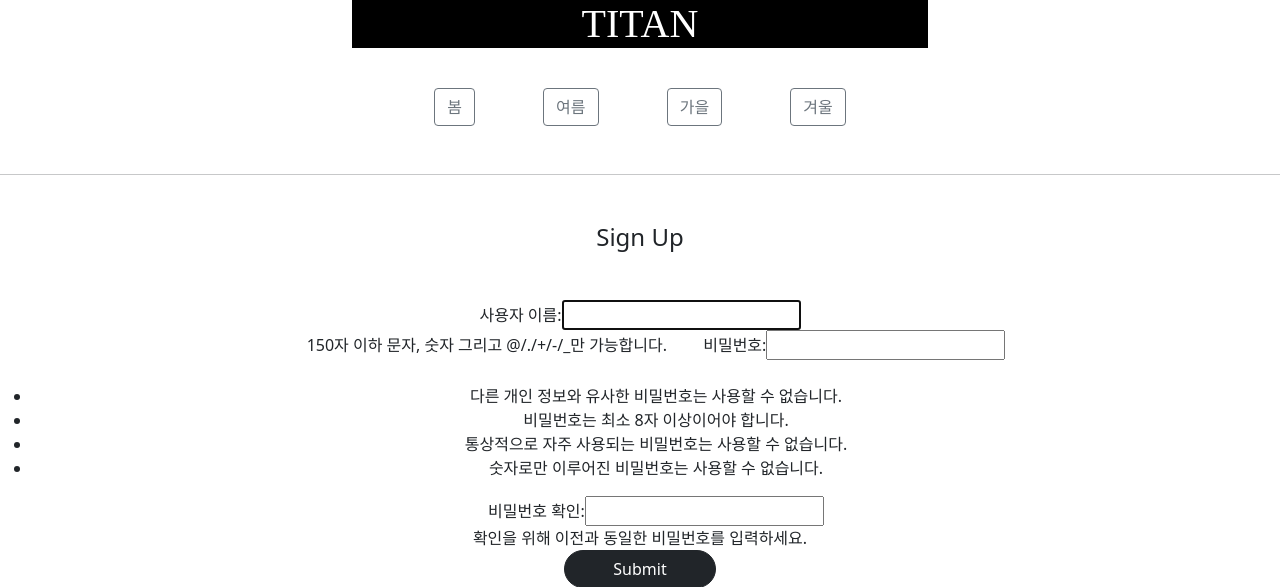
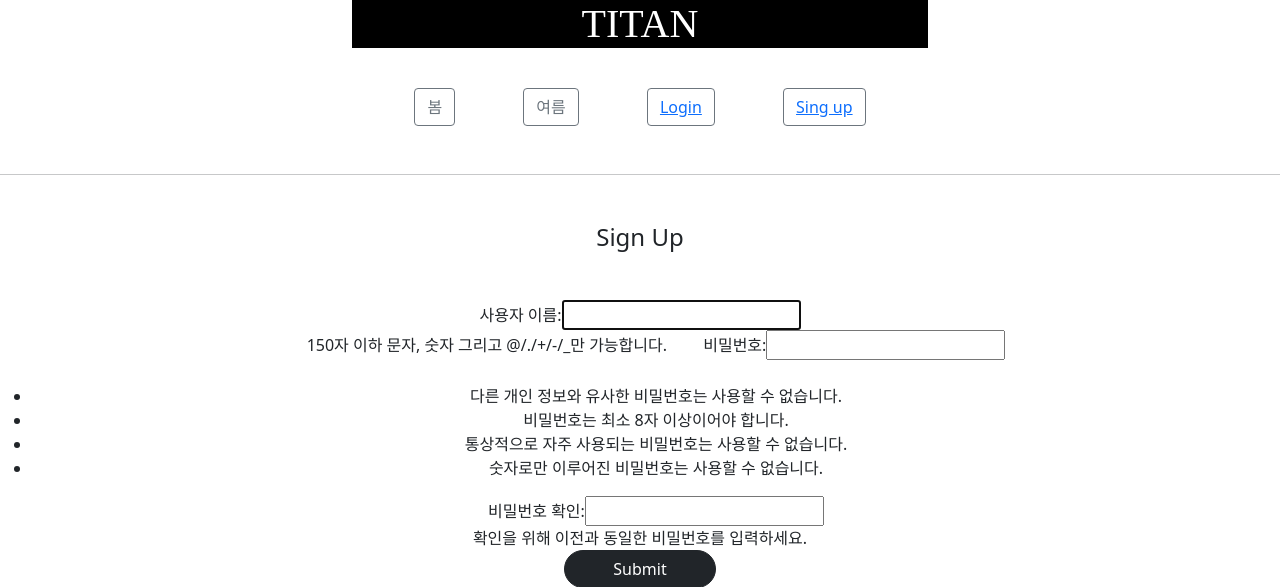
Before and after one commit to P-ws/TITAN, a Django app: page /TITAN/create/ in a window 1280 px wide. Shown: the top 587 px of the page. Run offline with Django 3.2, Linux system fonts and the light colour scheme; parts of the project's set-up code (start-up, migrations or seed data) failed here and were passed over; some web fonts are replaced.

Commit message:
1. header에 로그인 로그아웃창 만들기 2. 로그인한 상태와, 로그아웃 한상태일때 다르게 보여주게 설정

```diff
--- a/templates/header.html
+++ b/templates/header.html
@@ -9,6 +9,22 @@
 <div class="header_menu">
     <span type="button" class="btn btn-outline-secondary"> 봄 </span>
     <span type="button" class="btn btn-outline-secondary">  여름 </span>
-    <span type="button" class="btn btn-outline-secondary">  가을 </span>
-    <span type="button" class="btn btn-outline-secondary"> 겨울 </span>
+   {% if not user.is_authenticated %}
+    <span type="button" class="btn btn-outline-secondary">
+        <a href="{% url 'TITANAPP:login' %}">
+            Login
+        </a>
+    </span>
+    <span type="button" class="btn btn-outline-secondary">
+        <a href="{% url 'TITANAPP:create' %}">
+            Sing up
+        </a>
+    </span>
+    {% else %}
+    <span type="button" class="btn btn-outline-secondary">
+        <a href="{% url 'TITANAPP:logout' %}">
+            Logout
+        </a>
+    </span>
+    {% endif %}
 </div>
```
